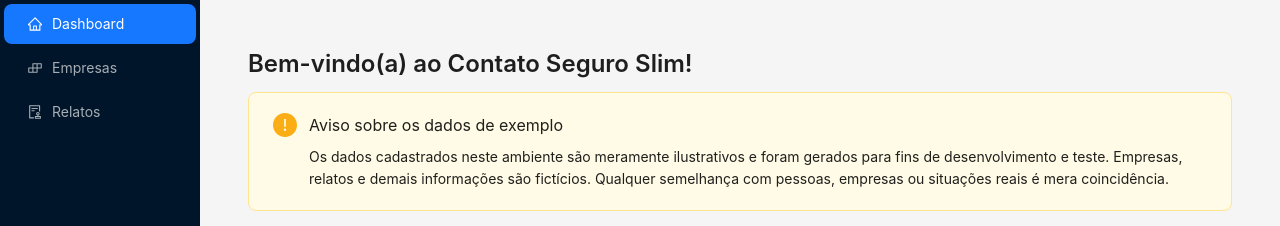
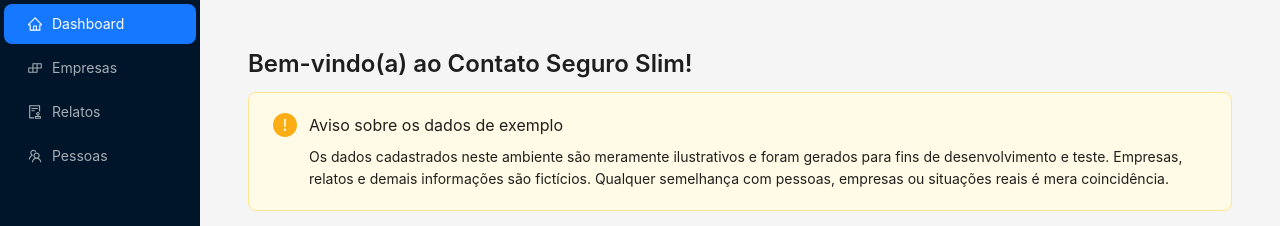
Before and after one commit to MatheusPatricioo/frontend-challenge, a React (Vite) app in the folder client/: page / in a window 1280 px wide. Shown: the top 226 px of the page. Built offline with nearby package versions, Linux system fonts and the light colour scheme; no server answers.

Commit message:
feat: add people item to sidebar menu

```diff
--- a/client/src/MainLayout.tsx
+++ b/client/src/MainLayout.tsx
@@ -2,7 +2,7 @@ import { useLocation, useNavigate, useNavigation } from 'react-router';
 
 import { type GetProp, type MenuProps, Spin } from 'antd';
 
-import { AuditOutlined, BuildOutlined, HomeOutlined } from '@ant-design/icons';
+import { AuditOutlined, BuildOutlined, HomeOutlined, TeamOutlined } from '@ant-design/icons';
 import { Layout } from '@domain/@shared/Layout';
 
 type Item = NonNullable<MenuProps['items']>[number];
@@ -38,7 +38,14 @@ export function MainLayout() {
         onClick: () => navigate('/records'),
     };
 
-    const items = [dashboardItem, companiesItem, recordsItem];
+    const peopleItem: Item = {
+        key: '/people',
+        icon: <TeamOutlined />,
+        label: 'Pessoas',
+        onClick: () => navigate('/people'),
+    };
+
+    const items = [dashboardItem, companiesItem, recordsItem, peopleItem];
 
     const sider: GetProp<typeof Layout.Root, 'sider'> = props => (
         <Layout.Sider {...props}
```
